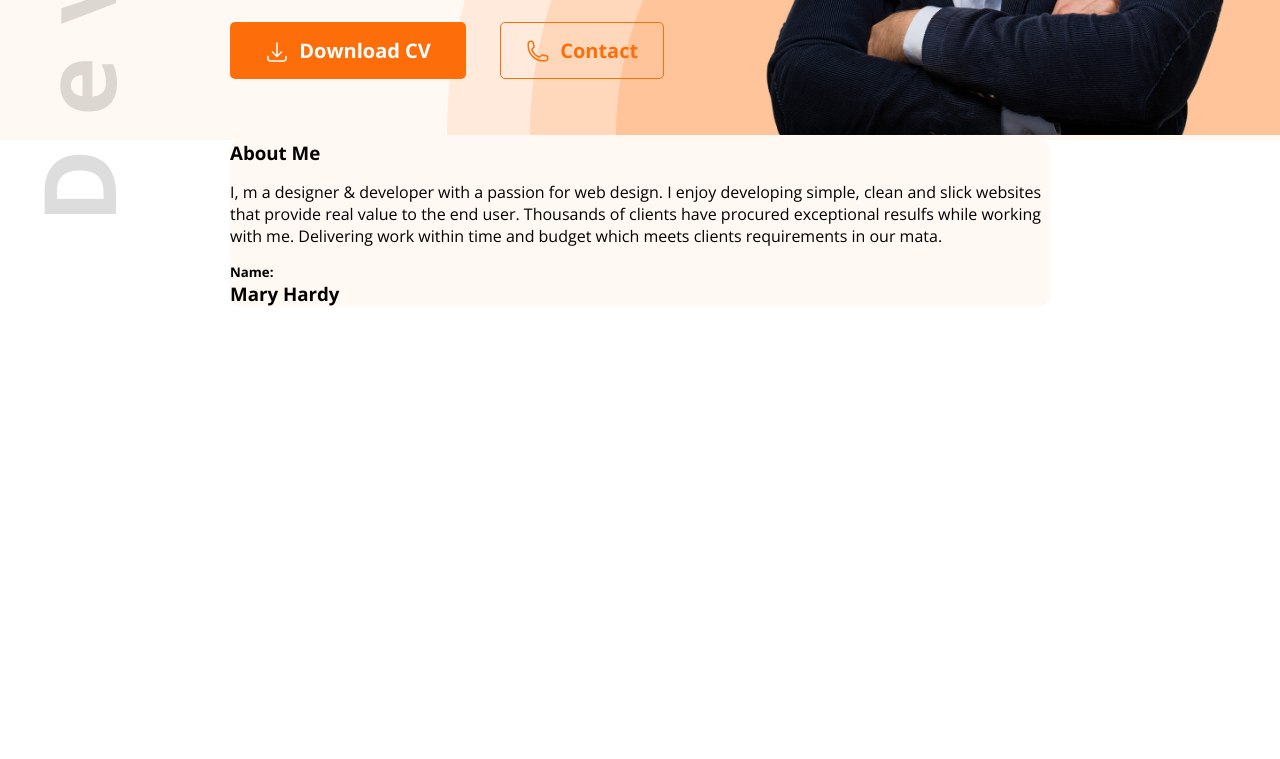
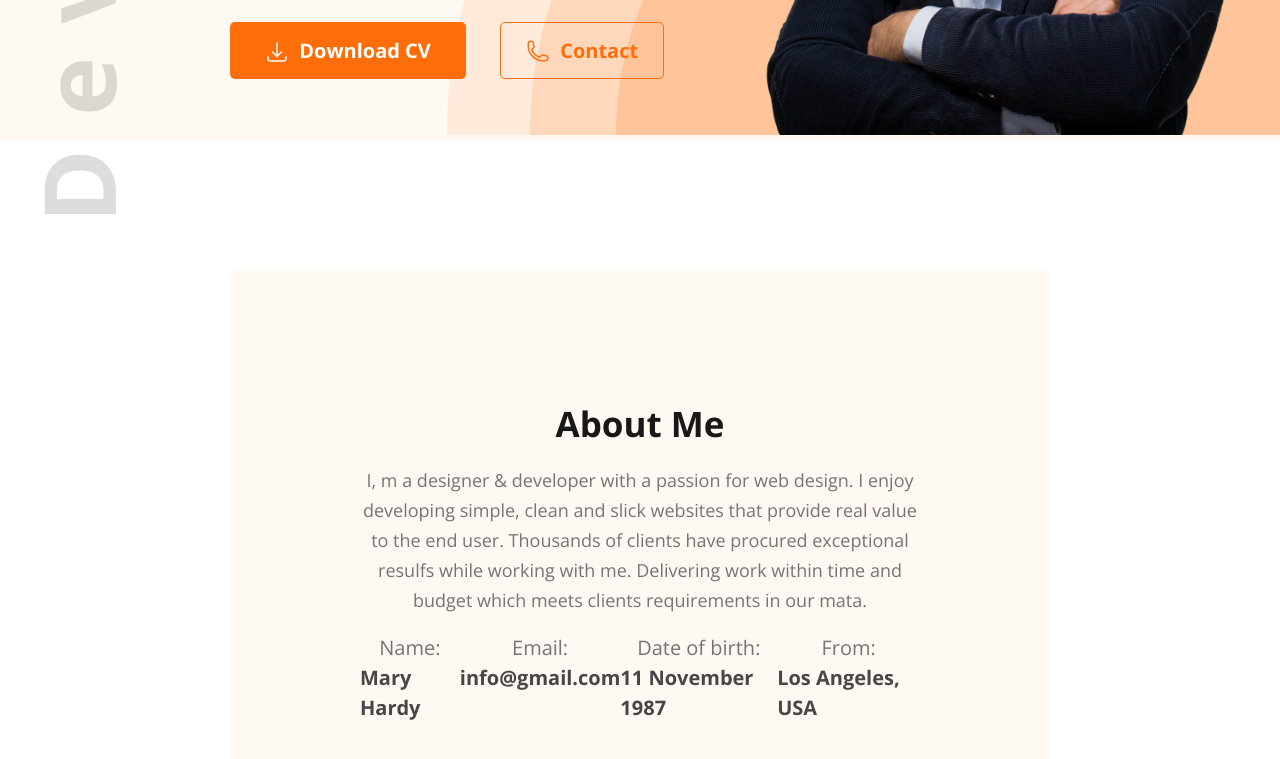
Before and after one commit to rifaj007/Web-Development-portfolio-site, a plain HTML site: page index.html in a window 1280 px wide. Shown: the part 549-1308 px from the top of the page. Before the commit the page ends 855 px from the top, so only its background shows below. Drawn offline with nearby package versions, Linux system fonts and the light colour scheme.

Commit message:
about section completed

```diff
--- a/index.html
+++ b/index.html
@@ -67,10 +67,27 @@
                 procured exceptional resulfs while working with me. Delivering work within time and budget which meets
                 clients requirements in our mata.</p>
 
-            <div class="about-wrapper">
-                <h5 class="about-tittle">Name:</h5>
-                <h3 class="about-tittle-text">Mary Hardy </h3>
-            </div>
+                <div class="about-details-box">
+                    <div class="about-wrapper">
+                        <h5 class="about-tittle">Name:</h5>
+                        <h3 class="about-tittle-text">Mary Hardy </h3>
+                    </div>
+
+                    <div class="about-wrapper">
+                        <h5 class="about-tittle">Email:</h5>
+                        <h3 class="about-tittle-text">info@gmail.com </h3>
+                    </div>
+
+                    <div class="about-wrapper">
+                        <h5 class="about-tittle">Date of birth:</h5>
+                        <h3 class="about-tittle-text">11 November 1987</h3>
+                    </div>
+
+                    <div class="about-wrapper">
+                        <h5 class="about-tittle">From:</h5>
+                        <h3 class="about-tittle-text">Los Angeles, USA</h3>
+                    </div>
+                </div>
         </section>
     </main>
     <footer></footer>
--- a/styles/style.css
+++ b/styles/style.css
@@ -42,6 +42,13 @@ h1, h2, h3, h4, h5, h6 {
 .primary-btn svg {
 	margin-bottom: -6px;
 	margin-right: 5px;
+}
+
+.section-tittle {
+	color: #181818;
+	text-align: center;
+	font-size: 35px;
+	font-weight: 700;
 }
 
 /* header section style */
@@ -160,4 +167,34 @@ h1, h2, h3, h4, h5, h6 {
 .about-section {
 	border-radius: 10px;
 	background: #FFF8F3;
+    margin: 130px 0;
+	padding: 130px;
 }
+
+.about-description {
+	color: #757575;
+	text-align: center;
+	font-size: 18px;
+	font-weight: 400;
+	line-height: 30px;
+}
+
+.about-details-box {
+	display: flex;
+    justify-content: space-around;
+}
+
+.about-tittle {
+	color: #757575;
+	text-align: center;
+	font-size: 20px;
+	font-weight: 400;
+	line-height: 30px;
+}
+
+.about-tittle-text {
+	color: #474747;
+	font-size: 20px;
+	font-weight: 700;
+	line-height: 30px;
+}
```
